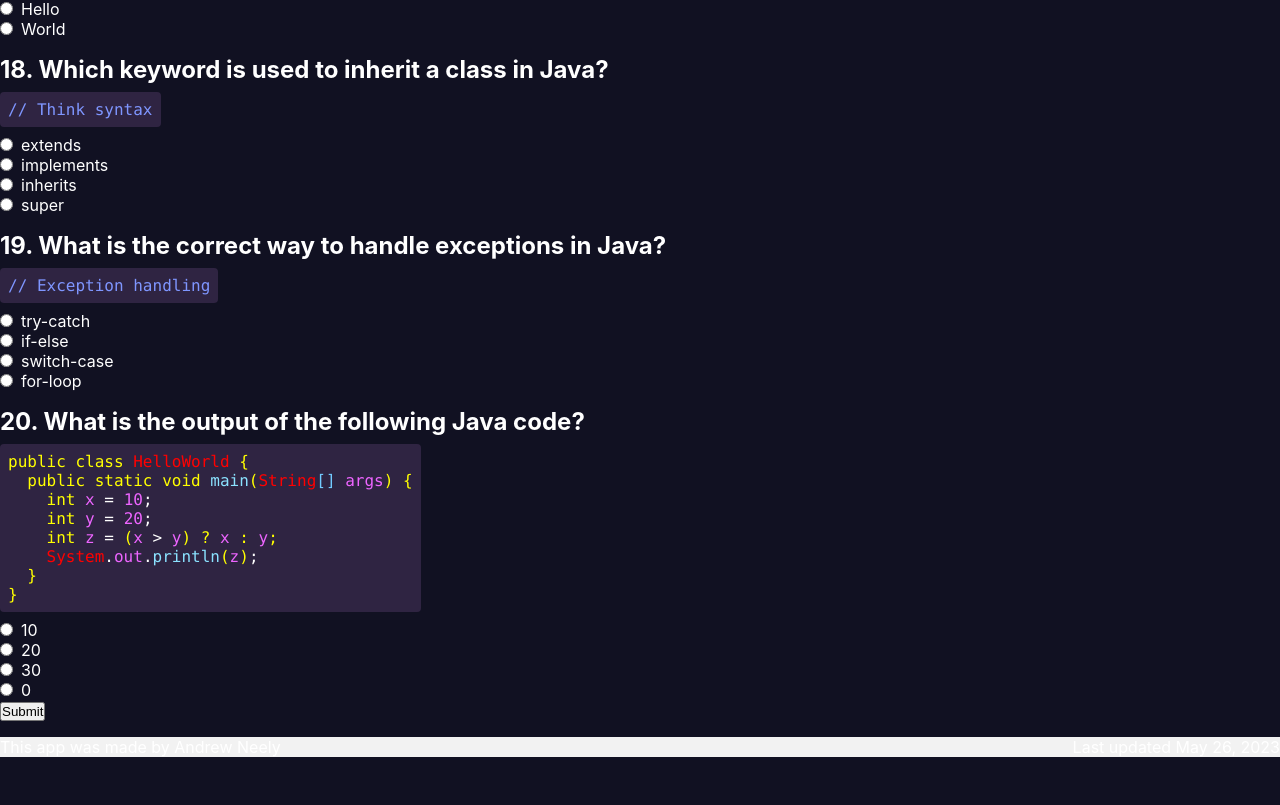
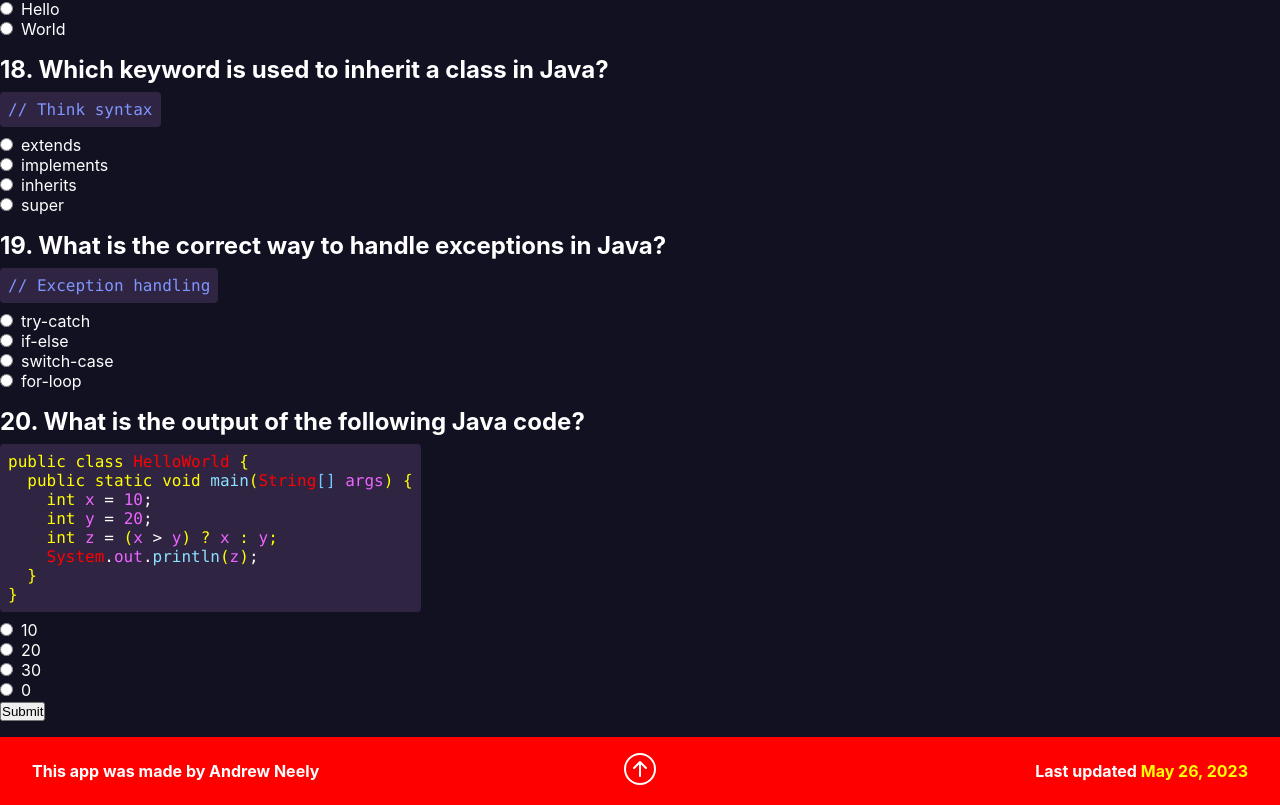
Before and after one commit to Andrew-Neely-82/programming-quizzes, a React (Create React App) app: page /Java in a window 1280 px wide. Shown: the part 3509-4314 px from the top of the page. Before the commit the page ends 4266 px from the top, so only its background shows below. Built offline with nearby package versions, Linux system fonts and the light colour scheme.

Commit message:
updated footer styling and added nav to top with href

```diff
--- a/src/App.scss
+++ b/src/App.scss
@@ -2,6 +2,7 @@
   padding: 0;
   margin: 0;
   box-sizing: border-box;
+  scroll-behavior: smooth;
 }
 
 body {
--- a/src/components/footer/Footer.jsx
+++ b/src/components/footer/Footer.jsx
@@ -5,7 +5,16 @@ const Footer = () => {
     <div className="Footer_">
       <div className="Footer_container">
         <div className="Footer_info">This app was made by Andrew Neely</div>
-        <div className="Footer_date">Last updated May 26, 2023</div>
+        <div className="Footer_top-container">
+          <a href="#navbar">
+            <svg xmlns="http://www.w3.org/2000/svg" width="32" height="32" fill="currentColor" class="bi bi-arrow-up-circle" viewBox="0 0 16 16">
+              <path fill-rule="evenodd" d="M1 8a7 7 0 1 0 14 0A7 7 0 0 0 1 8zm15 0A8 8 0 1 1 0 8a8 8 0 0 1 16 0zm-7.5 3.5a.5.5 0 0 1-1 0V5.707L5.354 7.854a.5.5 0 1 1-.708-.708l3-3a.5.5 0 0 1 .708 0l3 3a.5.5 0 0 1-.708.708L8.5 5.707V11.5z" />
+            </svg>
+          </a>
+        </div>
+        <div className="Footer_date">
+          Last updated <span>May 26, 2023</span>
+        </div>
       </div>
     </div>
   );
--- a/src/components/footer/style.scss
+++ b/src/components/footer/style.scss
@@ -1,11 +1,12 @@
 .Footer_ {
-  background-color: #f2f2f2; /* Set the desired background color */
+  background: red; /* Set the desired background color */
   margin-top: 1em;
-  padding: auto;
+  padding: 1em 2em;
 
   .Footer_container {
     display: flex;
     justify-content: center;
+    align-items: center;
     max-width: 1500px;
     margin: 0 auto;
     padding: 1em auto;
@@ -14,9 +15,29 @@
       flex: 1;
     }
 
+    .Footer_top-container {
+      display: flex;
+      justify-content: center;
+      align-items: center;
+      a {
+        color: white;
+        text-decoration: none;
+      }
+    }
+
     .Footer_date {
       flex: 1;
       text-align: right;
+
+      span {
+        color: yellow;
+      }
+    }
+
+    .Footer_info,
+    .Footer_date,
+    .Footer_top-container {
+      font-weight: bold;
     }
   }
 }
--- a/src/components/navbar/Navbar.jsx
+++ b/src/components/navbar/Navbar.jsx
@@ -3,7 +3,7 @@ import "./style.scss";
 
 const Navbar = () => {
   return (
-    <div className="Navbar_">
+    <div className="Navbar_" id="navbar">
       <div className="Navbar_container">
         <div className="Navbar_title">Programming Quizzes!</div>
         <div className="Navbar_links">
--- a/src/pages/java/Java.jsx
+++ b/src/pages/java/Java.jsx
@@ -105,15 +105,3 @@ const Java = () => {
 };
 
 export default Java;
-
-console.log("5" - 3);
-
-console.log([]);
-
-Array.isArray();
-
-console.log("Hello" === "hello");
-
-console.log(typeof null);
-
-console.log(typeof undefined);
```
